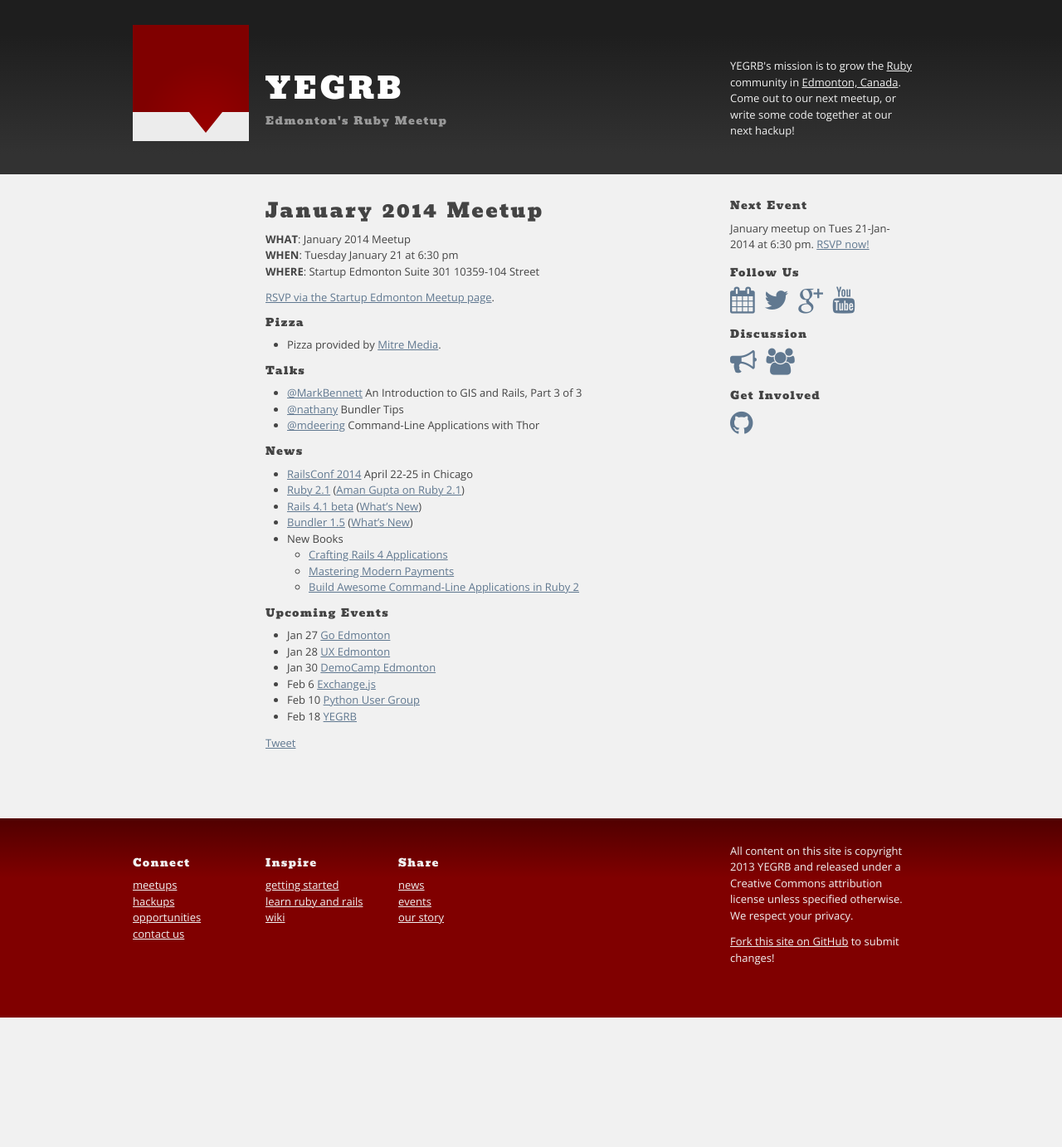
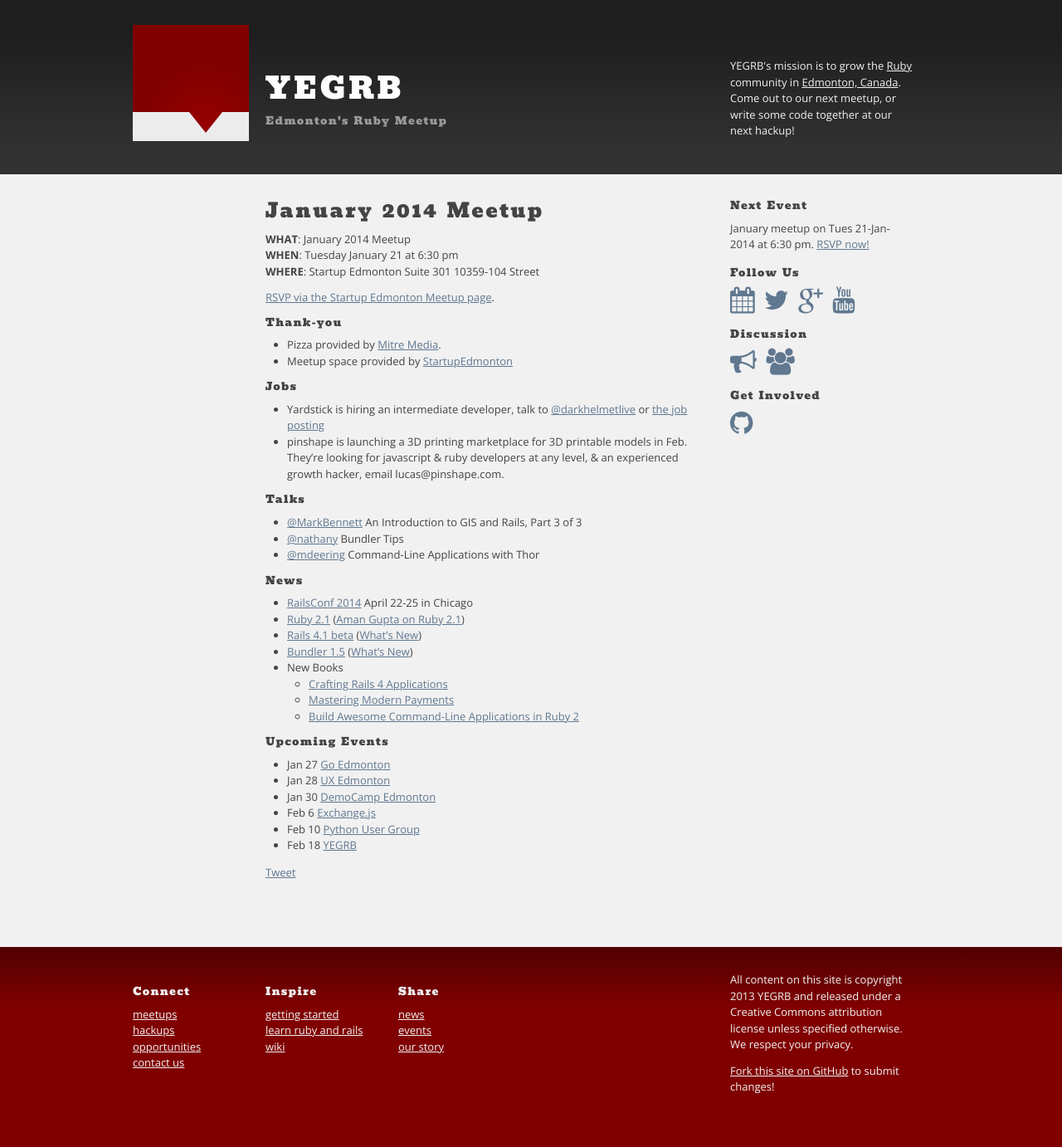
Before and after one commit to yegrb/yegrb.github.io, a Jekyll site: the page built from _posts/2014-01-21-Jan-Meetup.markdown, in a window 1280 px wide. Shown: the whole page at 83% size. Built offline with Jekyll 4.4.1, drawn with Linux system fonts in a browser that asks for light colours; nearby versions of some CDN libraries; Markdown is read by kramdown in place of the engine named in the settings; comment, search, counter and statistics services are not loaded; before the commit the page ends 1226 px from its top, so only the background shows below that.

Commit message:
Update 2014-01-21-Jan-Meetup.markdown

```diff
--- a/_posts/2014-01-21-Jan-Meetup.markdown
+++ b/_posts/2014-01-21-Jan-Meetup.markdown
@@ -10,9 +10,15 @@ category: meetups
 
 [RSVP via the Startup Edmonton Meetup page](http://www.meetup.com/startupedmonton/events/qtzfrgyscbcc/).
 
-## Pizza
+## Thank-you
 
 * Pizza provided by [Mitre Media](http://mitremedia.com/).
+* Meetup space provided by [StartupEdmonton](http://www.startupedmonton.com/)
+
+## Jobs
+
+* Yardstick is hiring an intermediate developer, talk to [@darkhelmetlive](https://twitter.com/darkhelmetlive) or [the job posting](http://yardsticksoftware.mytribehr.com/careers/view/8)
+* pinshape is launching a 3D printing marketplace for 3D printable models in Feb. They're looking for javascript & ruby developers at any level, & an experienced growth hacker,  email lucas@pinshape.com.
 
 ## Talks
 
```
